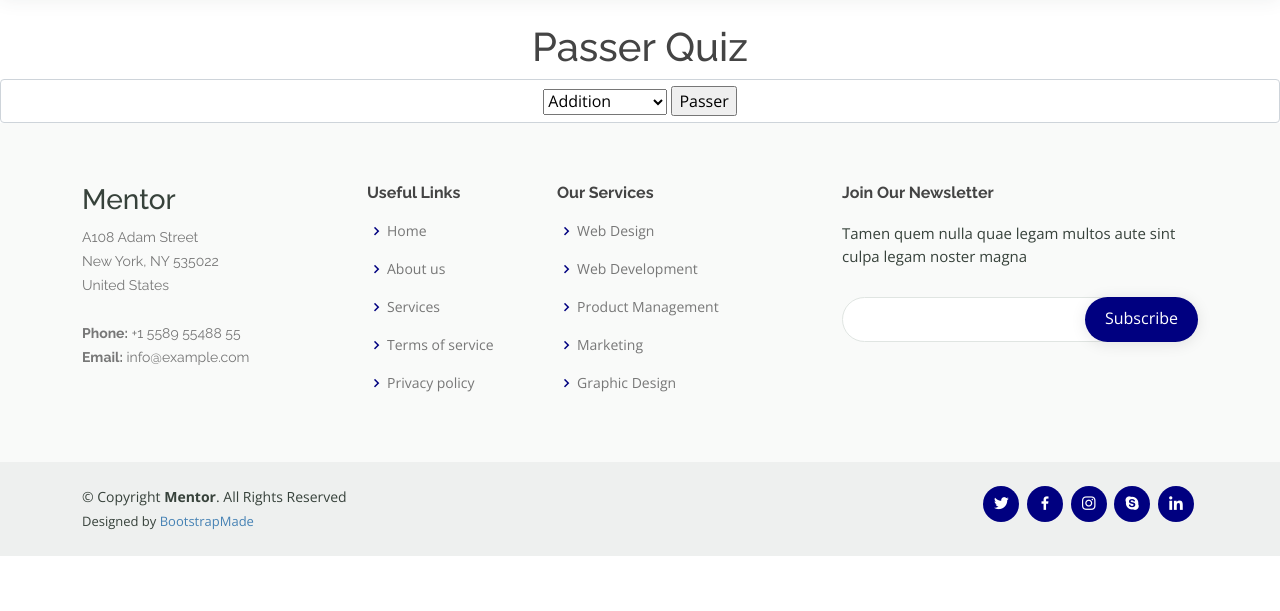
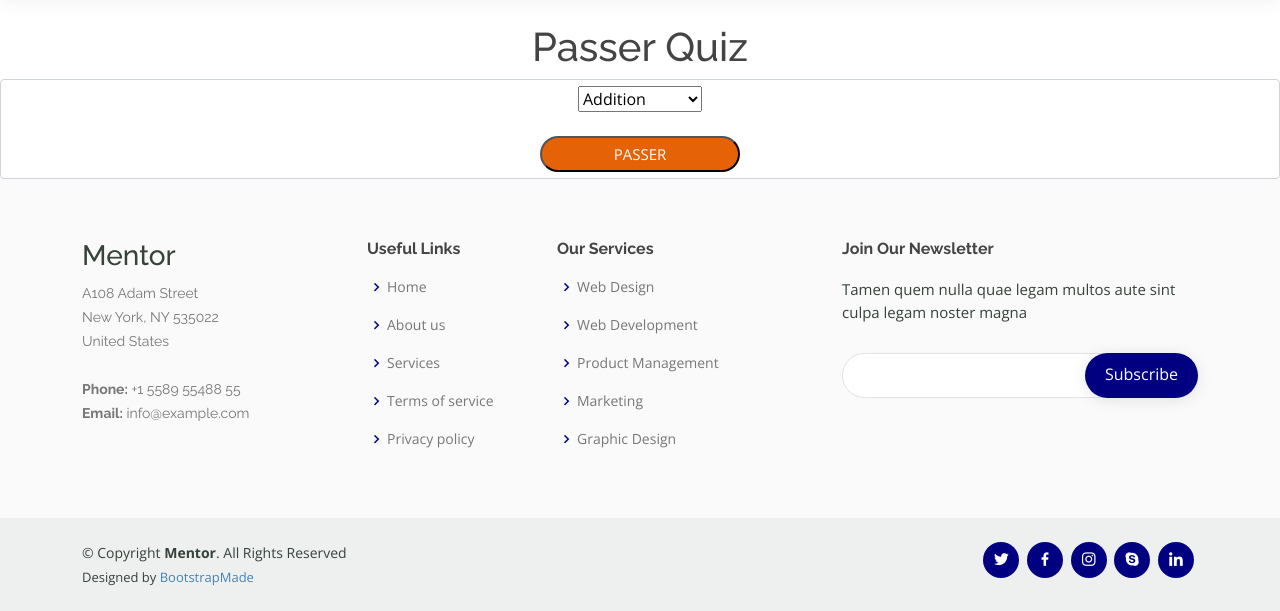
Before and after one commit to Dhekra-Ben-Sghaier/e-learning-WebSite, a Symfony app: template templates/quizz/index_front.html.twig in a window 1280 px wide. Shown: the part 73-684 px from the top of the page. Run offline with Twig, Linux system fonts and the light colour scheme; the template is opened without the code that fills it, so the values that code supplies are empty; some libraries are stand-ins or nearby versions.

Commit message:
crud + template front et backoffice

```diff
--- a/composer.json
+++ b/composer.json
@@ -10,6 +10,8 @@
         "doctrine/doctrine-bundle": "^2.3",
         "doctrine/doctrine-migrations-bundle": "^3.1",
         "doctrine/orm": "^2.8",
+        "dompdf/dompdf": "^1.0",
+        "knplabs/knp-snappy-bundle": "^1.8",
         "phpdocumentor/reflection-docblock": "^5.2",
         "sensio/framework-extra-bundle": "^5.1",
         "symfony/asset": "4.4.*",
@@ -29,6 +31,7 @@
         "symfony/proxy-manager-bridge": "4.4.*",
         "symfony/security-bundle": "4.4.*",
         "symfony/serializer": "4.4.*",
+        "symfony/swiftmailer-bundle": "^3.5",
         "symfony/translation": "4.4.*",
         "symfony/twig-bundle": "^4.4",
         "symfony/validator": "4.4.*",
--- a/config/bundles.php
+++ b/config/bundles.php
@@ -13,4 +13,5 @@ return [
     Symfony\Bundle\SecurityBundle\SecurityBundle::class => ['all' => true],
     Twig\Extra\TwigExtraBundle\TwigExtraBundle::class => ['all' => true],
     Symfony\Bundle\WebServerBundle\WebServerBundle::class => ['dev' => true],
+    Symfony\Bundle\SwiftmailerBundle\SwiftmailerBundle::class => ['all' => true],
 ];
--- a/templates/quizz/index_front.html.twig
+++ b/templates/quizz/index_front.html.twig
@@ -10,11 +10,28 @@
             <option value="2">Soustraction</option>
             <option value="3">Multiplication</option>
         </select>
-    <input type="submit" value="Passer">
+        <br>
+        <br>
+    <input type="submit" value="Passer" class="submit">
     </form>
     </center>
 </div>
-
+    <style>
+        .submit {
+            margin-top: 40px;
+            margin-bottom: 20px;
+            background:  #E66207;
+            text-transform: uppercase;
+            display: block;
+            margin: 0 auto;
+            width: 200px;
+            height: 36px;
+            border-radius: 30px;
+            color: #fff;
+            font-size: 15px;
+            cursor: pointer;
+        }
+    </style>
 
 
 {% endblock %}
```
Also changed, not shown: src/Controller/AjouterQuizController.php (+12 -2 lines), templates/ajout_quiz/AjoutQuiz.html.twig (+21 -2 lines), templates/quizz/quiz.html.twig (+40 -26 lines), templates/quizz/res.html.twig (+5 -3 lines), 7 other files.
